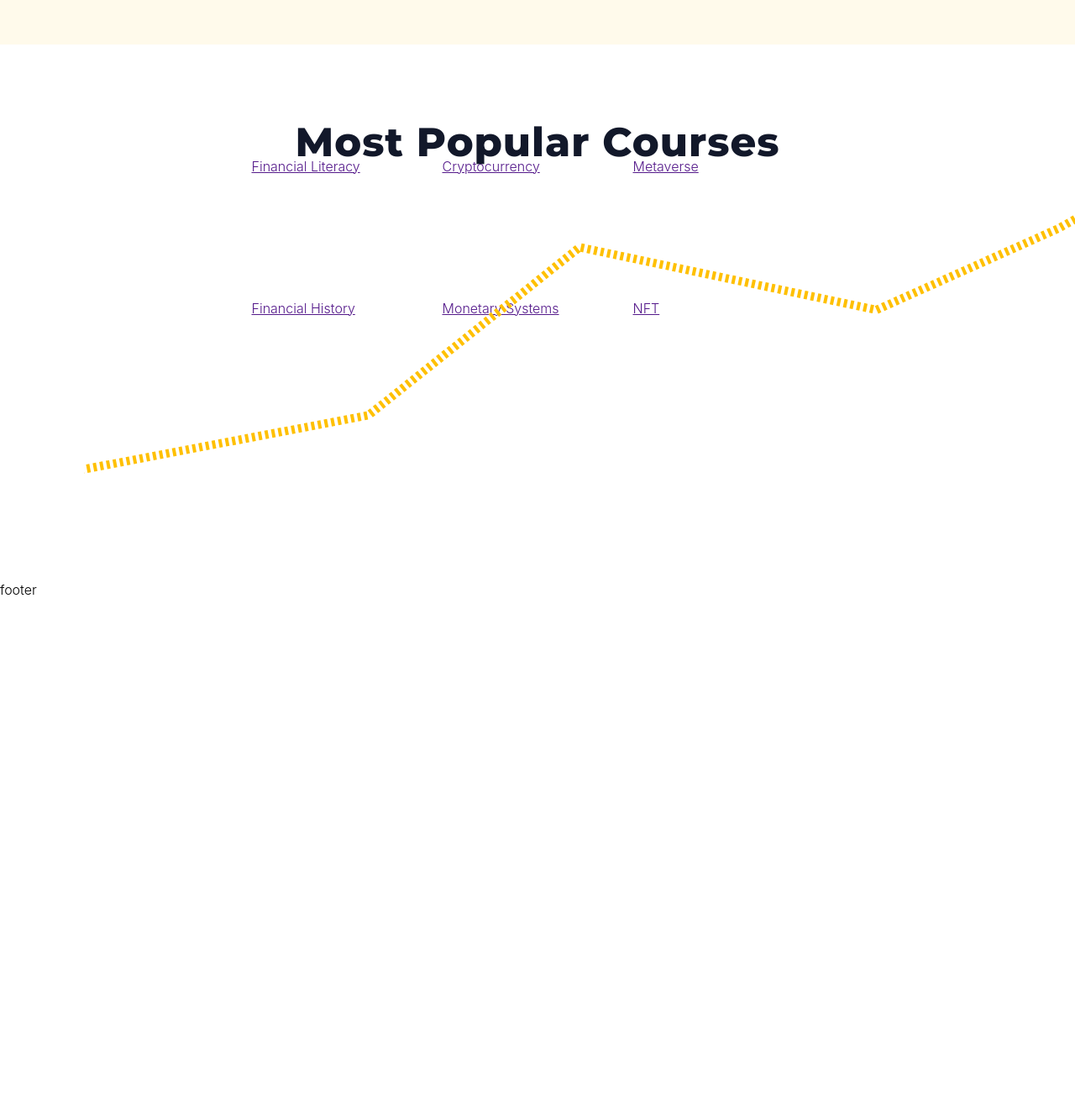
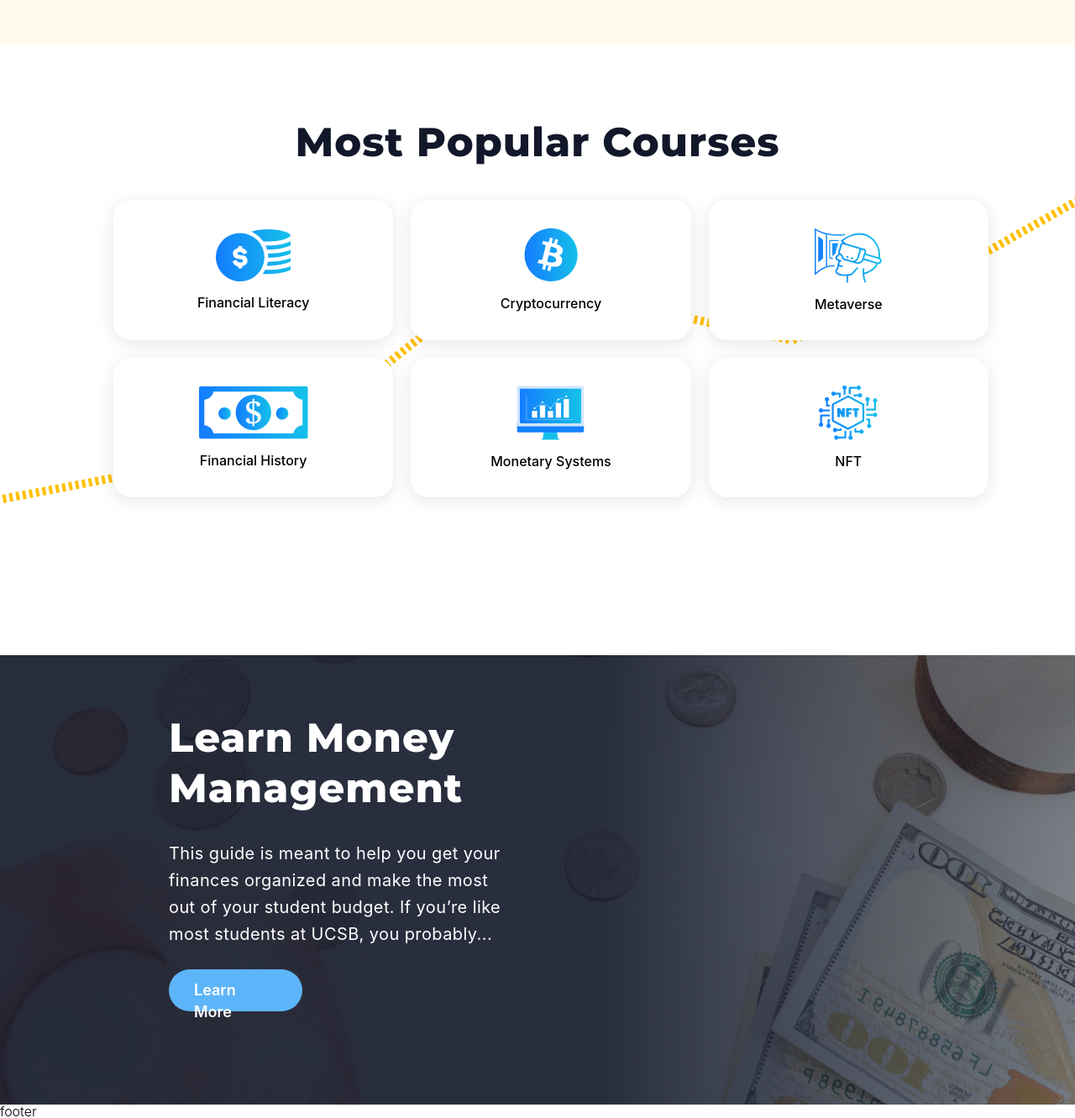
Before and after one commit to anna-a007/Cosmos, a plain HTML site: page index.html in a window 1280 px wide. Shown: the part 1640-2971 px from the top of the page at 84% size. Before the commit the page ends 2350 px from the top, so only its background shows below. Drawn offline with nearby package versions, Linux system fonts and the light colour scheme; a script that the page names is missing; files whose address does not match are found by name; a web font is replaced by a local one.

Commit message:
create section money__management

```diff
--- a/css/components/courses.css
+++ b/css/components/courses.css
@@ -73,7 +73,6 @@
     left: 10px;
     bottom: -15px;
     display: block;
-    /* width: 50px; */
     height: 4px;
     background-color: var(--color-underline);
 
@@ -92,22 +91,15 @@
     max-width: 100%;
     height: 641px;
     margin: 0 auto;
-    position: relative;
+    background: url('/img/Home/line.svg') no-repeat;
 
 }
 
-.popular__courses-container{
+.popular__courses-container {
     max-width: 1040px;
-    height: 395px;
+    height: 641px;
     margin: 0px auto;
     padding: 0px 15px;
-
-}
-
-.popular__courses-container img{
-    position: absolute;
-    top: 50px;
-    left: 100px;
 
 }
 
@@ -120,23 +112,117 @@
     text-align: center;
     letter-spacing: 0.02em;
     color: var(--color-main);
-    transform: translateY(86px);
+    margin-top: 86px;
 
 }
 
 
-.popular__courses-list{
-    max-width: 1042px;
-    height: 356px;
+.popular__courses-list--item {
+    display: grid;
+    grid-template-columns: repeat(3, 1fr);
+    grid-template-rows: repeat(2, max-content);
+    transform: translateY(39px);
+    grid-gap: 21px;
+    z-index: 100;
 
 }
 
-.popular__courses-list--item{
-    display: grid;
-    grid-template-columns: repeat(3,227px);
-    grid-template-rows: repeat(2, 169px);
-    justify-content:center;
-    align-items: center;
-    margin: 0 auto;
+.popular__courses-list--item a {
+    text-decoration: none;
+    font-family: 'Inter';
+    font-style: normal;
+    font-weight: 500;
+    font-size: 16px;
+    line-height: 19px;
+    text-align: center;
+    color: var(--font-color-1);
 
 }
+
+
+.item {
+    background: var(--font-color-2);
+    box-shadow: 0px 4px 20px rgba(0, 0, 0, 0.1);
+    border-radius: 21.5px;
+    width: 333.33px;
+    height: 166.5px;
+
+    display: flex;
+    flex-direction: column;
+    justify-content: center;
+    align-items: center;
+    gap: 16px;
+
+}
+
+
+/*Learn Money Management*/
+
+.money__management {
+    max-width: 100%;
+    height: 535px;
+    background: url('/img/Home/learn-money.jpg') no-repeat;
+
+}
+
+.money__management-tittle {
+    font-family: 'Montserrat';
+    font-style: normal;
+    font-weight: 800;
+    font-size: 48px;
+    line-height: 60px;
+    letter-spacing: 0.02em;
+    color: var(--font-color-2);
+    width: 400px;
+    height: 120px;
+    margin-left: 201px;
+    transform: translateY(68px);
+
+}
+
+.money__management-info {
+    font-family: 'Inter';
+    font-style: normal;
+    font-weight: 400;
+    font-size: 20px;
+    line-height: 32px;
+    letter-spacing: 0.02em;
+    color: var(--font-color-2);
+    width: 400px;
+    height: 128px;
+    margin-left: 201px;
+    margin-top: 100px;
+
+
+}
+
+.money__management-btn {
+    background: var(--color-btn);
+    border-radius: 100px;
+    width: 159px;
+    height: 50px;
+    margin-left: 201px;
+    margin-top: 26px;
+    font-family: 'Inter';
+    font-style: normal;
+    font-weight: 600;
+    font-size: 18px;
+    line-height: 26px;
+    padding: 12px 30px;
+}
+
+.money__management-btn a{
+    text-decoration: none;
+    color: var(--font-color-2);
+
+}
+
+.money__management-btn:active{
+    position: relative;
+    top: 1px;
+}
+
+.money__management-btn:hover{
+    color: rgb(57, 119, 190);
+    transition: color 0.2s;
+}
--- a/index.html
+++ b/index.html
@@ -150,20 +150,55 @@
 
             <section class="popular__courses">
                 <div class="popular__courses-container">
-                    <img src="./img/Home/line.svg" alt="line">
-
                     <h2>Most Popular Courses </h2>
                     <nav class="popular__courses-list">
-                        <ul class="popular__courses-list--item">
-                            <li><a href="">Financial Literacy</a></li>
-                            <li><a href="">Cryptocurrency</a></li>
-                            <li><a href="">Metaverse </a></li>
-                            <li><a href="">Financial History</a></li>
-                            <li><a href="">Monetary Systems</a></li>
-                            <li><a href="">NFT</a></li>
-                        </ul>
+                        <div class="popular__courses-list--item">
+                            <div class="item">
+                                <img src="./img/Home/financial-literacy.svg" alt="financial-literacy">
+                                <a href="">Financial Literacy</a>
+                            </div>
+                            <div class="item">
+                                <img src="./img/Home/cryptocurrency.svg" alt="cryptocurrency">
+                                <a href="">Cryptocurrency</a>
+                            </div>
+                            <div class="item">
+                                <img src="./img/Home/metaverse.svg" alt="metaverse">
+                                <a href="">Metaverse </a>
+                            </div>
+                            <div class="item">
+                                <img src="./img/Home/financial-history.svg" alt="financial-history">
+                                <a href="">Financial History</a>
+                            </div>
+                            <div class="item">
+                                <img src="./img/Home/monetary-systems.svg" alt="monetary-systems">
+                                <a href="">Monetary Systems</a>
+                            </div>
+                            <div class="item">
+                                <img src="./img/Home/nft.svg" alt="nft">
+                                <a href="">NFT</a>
+                            </div>
+                        </div>
                     </nav>
                 </div>
+            </section>
+
+            <section class="money__management">
+                <div class="money__management-container">
+                    <div class="money__management-tittle">
+                        <h2>Learn Money Management</h2>
+                    </div>
+
+                    <div class="money__management-info">
+                        <p>This guide is meant to help you get your finances organized and make the most out of your student
+                            budget. If you’re like most students at UCSB, you probably...</p>
+                    </div>
+
+                     <div class="money__management-btn">
+                        <a href="#" class="btn">Learn More</a>
+                     </div>
+
+                </div>
+
             </section>
         </main>
 
```
